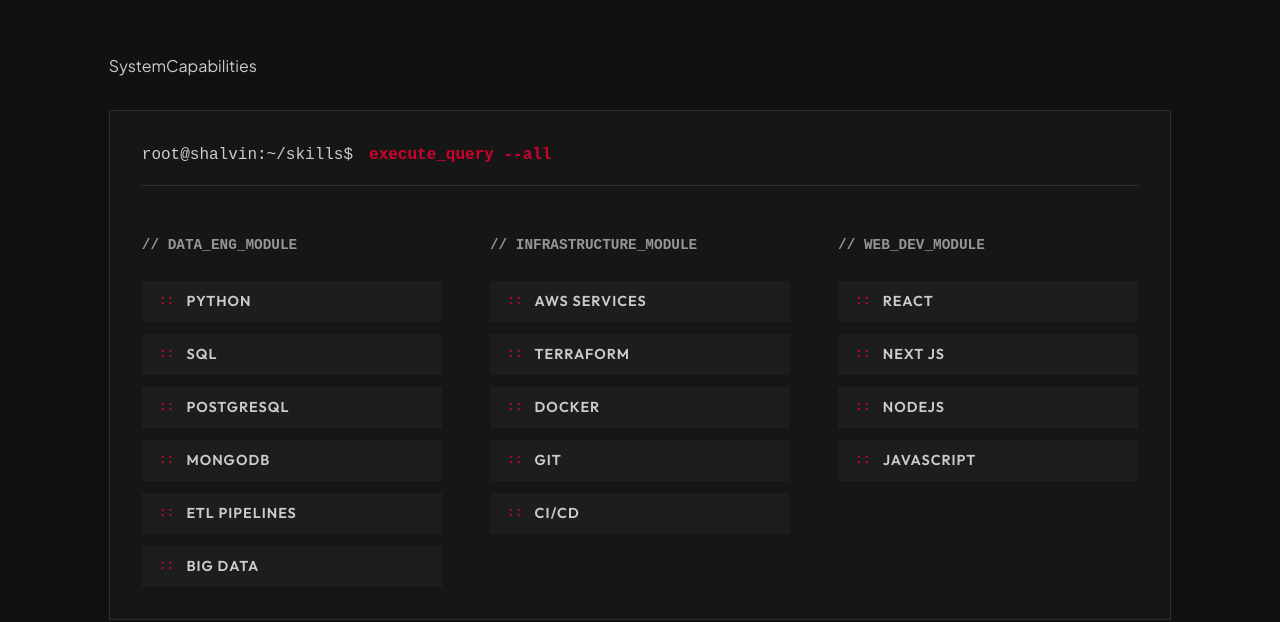
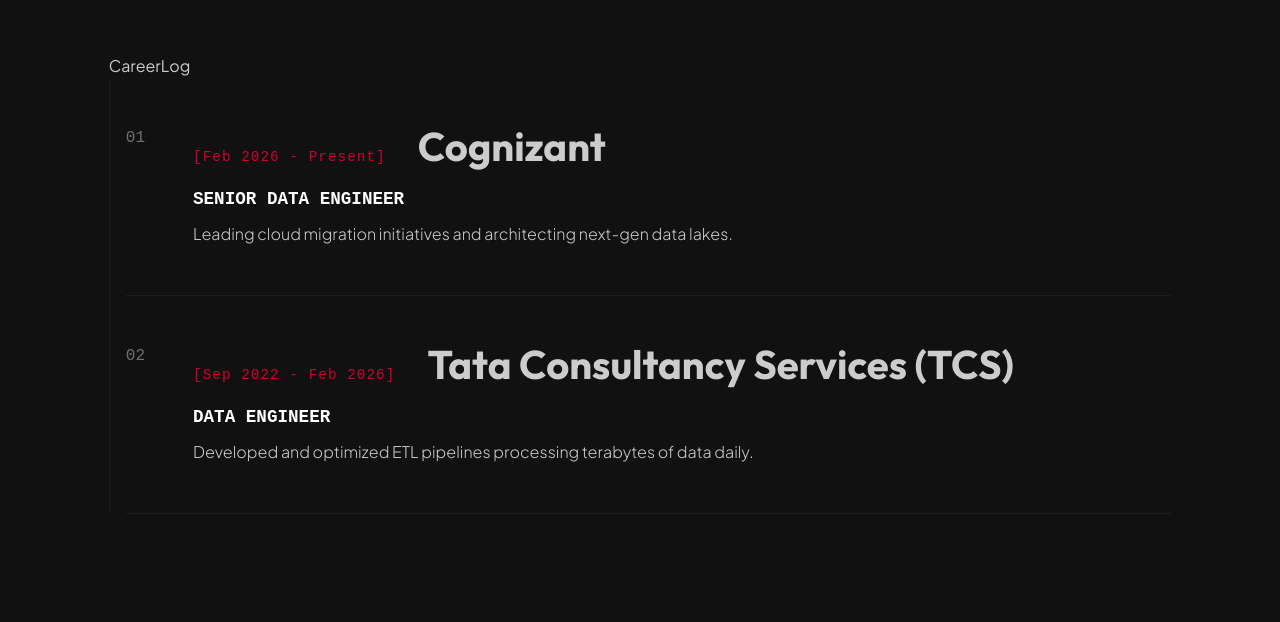
Before and after one commit to ShalvinShaji/new-portfolio, a React (Vite) app: page / in a window 1280 px wide. Shown: the part 1455-2077 px from the top of the page. Built offline with nearby package versions, Linux system fonts and the light colour scheme.

Commit message:
added careers section

```diff
--- a/src/App.jsx
+++ b/src/App.jsx
@@ -2,6 +2,7 @@ import React from 'react';
 import Header from './components/Header';
 import Hero from './components/Hero';
 import About from './components/About';
+import Experience from './components/Experience';
 import Skills from './components/Skills';
 import Projects from './components/Projects';
 import Footer from './components/Footer';
@@ -16,6 +17,7 @@ function App() {
       <main>
         <Hero />
         <About />
+        <Experience />
         <Skills />
         <Projects />
       </main>
--- /dev/null
+++ b/src/components/Experience.jsx
@@ -0,0 +1,51 @@
+import React, { useState } from 'react';
+import useScrollReveal from '../hooks/useScrollReveal';
+import { portfolioData } from '../data/portfolio';
+
+const Experience = () => {
+  const { experience } = portfolioData;
+  const [ref, isVisible] = useScrollReveal();
+  const [hoveredIndex, setHoveredIndex] = useState(null);
+
+  return (
+    <section id="experience" className="section experience-section" ref={ref}>
+      <div className="container">
+        <div className={`section-title-wrapper reveal-text ${isVisible ? 'visible' : ''}`}>
+          <span className="title-first">Career</span>
+          <span className="title-second">Log</span>
+        </div>
+
+        <div className="career-log-container">
+          {experience.map((exp, index) => (
+            <div
+              key={index}
+              className={`log-entry reveal-text stagger-${index + 1} ${isVisible ? 'visible' : ''}`}
+              onMouseEnter={() => setHoveredIndex(index)}
+              onMouseLeave={() => setHoveredIndex(null)}
+            >
+              <div className="log-marker-col">
+                 <span className={`log-index ${hoveredIndex === index ? 'active' : ''}`}>
+                   {`0${index + 1}`}
+                 </span>
+                 <div className={`log-line ${index === experience.length - 1 ? 'last' : ''}`}></div>
+              </div>
+
+              <div className="log-content">
+                <div className="log-header">
+                  <span className="log-period">[{exp.period}]</span>
+                  <h3 className={`log-company ${hoveredIndex === index ? 'active' : ''}`}>{exp.company}</h3>
+                </div>
+                <div className="log-details">
+                   <h4 className="log-role">{exp.role}</h4>
+                   <p className="log-desc">{exp.description}</p>
+                </div>
+              </div>
+            </div>
+          ))}
+        </div>
+      </div>
+    </section>
+  );
+};
+
+export default Experience;
--- a/src/data/portfolio.js
+++ b/src/data/portfolio.js
@@ -25,6 +25,20 @@ export const portfolioData = {
       "React", "Next JS", "Nodejs", "JavaScript"
     ]
   },
+  experience: [
+    {
+      company: "Cognizant",
+      role: "Senior Data Engineer",
+      period: "Feb 2026 - Present",
+      description: "Leading cloud migration initiatives and architecting next-gen data lakes."
+    },
+    {
+      company: "Tata Consultancy Services (TCS)",
+      role: "Data Engineer",
+      period: "Sep 2022 - Feb 2026",
+      description: "Developed and optimized ETL pipelines processing terabytes of data daily."
+    }
+  ],
   projects: [
     {
       id: 1,
--- a/src/index.css
+++ b/src/index.css
@@ -307,6 +307,125 @@ ul {
 /* Skills */
 .skills-section {
   background-color: var(--bg-secondary);
+}
+
+/* Experience - The Career Log */
+.career-log-container {
+  display: flex;
+  flex-direction: column;
+  padding-left: 1rem;
+  border-left: 1px solid rgba(255, 255, 255, 0.05); /* Subtle guide line */
+}
+
+.log-entry {
+  display: flex;
+  gap: 3rem;
+  padding: 3rem 0;
+  border-bottom: 1px solid rgba(255, 255, 255, 0.05);
+  transition: all 0.3s ease;
+  position: relative;
+}
+
+.log-entry:hover {
+  background-color: rgba(255, 255, 255, 0.01);
+  padding-left: 1rem; /* Subtle shift */
+}
+
+.log-marker-col {
+  display: flex;
+  flex-direction: column;
+  align-items: center;
+  /* Visual only, structurally items are flex */
+}
+
+.log-index {
+  font-family: monospace;
+  font-size: 1rem;
+  color: var(--text-secondary);
+  opacity: 0.5;
+  transition: all 0.3s;
+}
+
+.log-index.active {
+  color: var(--accent-color);
+  opacity: 1;
+  transform: scale(1.2);
+}
+
+.log-content {
+  flex: 1;
+  display: flex;
+  flex-direction: column;
+  gap: 1rem;
+}
+
+.log-header {
+  display: flex;
+  align-items: baseline;
+  gap: 2rem;
+  flex-wrap: wrap;
+}
+
+.log-period {
+  font-family: monospace;
+  color: var(--accent-color);
+  font-size: 0.9rem;
+  letter-spacing: 1px;
+}
+
+.log-company {
+  font-family: var(--font-heading);
+  font-size: 2.5rem;
+  color: var(--text-primary);
+  font-weight: 700;
+  transition: color 0.3s;
+  line-height: 1;
+}
+
+.log-company.active {
+  color: white;
+}
+
+.log-details {
+  display: flex;
+  flex-direction: column;
+  gap: 0.5rem;
+  max-width: 600px;
+}
+
+.log-role {
+  font-family: monospace;
+  font-size: 1.1rem;
+  color: white;
+  text-transform: uppercase;
+}
+
+.log-desc {
+  color: var(--text-secondary);
+  line-height: 1.6;
+  font-weight: 300;
+}
+
+/* Responsive Log */
+@media (max-width: 768px) {
+  .log-entry {
+    flex-direction: column;
+    gap: 1rem;
+    padding: 2rem 0;
+  }
+
+  .log-marker-col {
+    align-items: flex-start;
+  }
+
+  .log-header {
+    flex-direction: column;
+    gap: 0.5rem;
+  }
+
+  .log-company {
+    font-size: 2rem;
+  }
 }
 
 /* Skills - The Spec Sheet */
```
